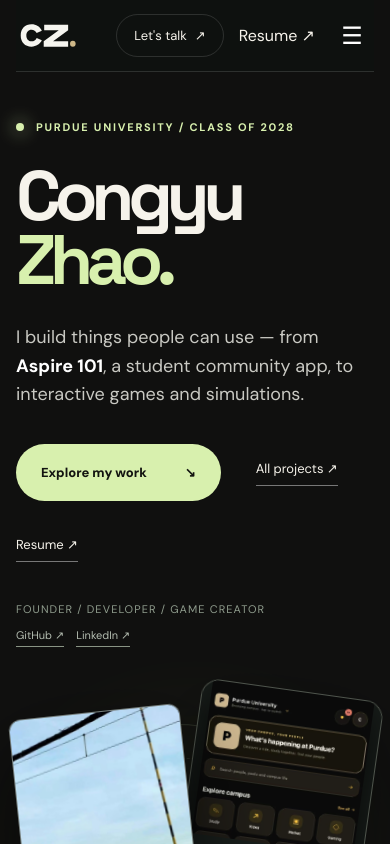
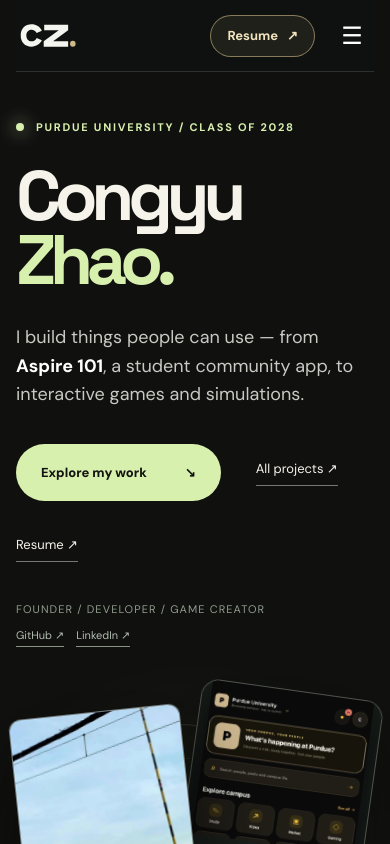
Before and after one commit to skrgulang/congyuzhao-portfolio, a Next.js app: page / in a window 390 px wide. Shown: the top 844 px of the page. Built offline with nearby package versions, Linux system fonts and the light colour scheme.

Commit message:
Make mobile Resume button prominent without crowding hamburger navigation

```diff
--- a/app/globals.css
+++ b/app/globals.css
@@ -901,3 +901,20 @@ html{scroll-padding-top:24px}
 .resumePdfPreview{color:var(--lime);font-weight:650;font-size:14px;text-decoration:underline;text-underline-offset:5px}
 .resumePdfPreview:focus-visible,.resumePdfDownload:focus-visible{outline:2px solid var(--lime);outline-offset:5px}
 @media(max-width:440px){.resumeDownloadActions{align-items:stretch;flex-direction:column}.resumeDownloadActions .resumePdfDownload{width:100%}.resumePdfPreview{padding:10px 0}}
+
+/* Resume is a direct, visible action on narrow phones (without opening navigation). */
+.navResume{display:none;align-items:center;justify-content:center;gap:9px;white-space:nowrap;min-height:42px;padding:10px 16px;border:1px solid rgba(206,184,136,.6);border-radius:999px;color:#f2e4bf;background:rgba(206,184,136,.09);font-size:13px;font-weight:700;text-decoration:none;transition:background .2s,border-color .2s}
+.navResume:hover{background:rgba(206,184,136,.2);border-color:#ceb888}
+.navResume:focus-visible{outline:2px solid var(--lime);outline-offset:4px}
+.footerResume{color:var(--lime);text-decoration:underline;text-underline-offset:5px;white-space:nowrap}
+.footerResume:hover,.footerResume:focus-visible{color:#f0e0b9}
+@media(max-width:650px){
+ .newNav .navContact{display:none}
+ .newNav .navResume{display:inline-flex;margin-left:auto}
+ .newNav .newLogo{flex:0 0 auto}
+ .newNav .menuToggle{flex:0 0 44px}
+}
+@media(max-width:350px){
+ .newNav .navResume{padding:10px 11px;font-size:12px}
+ .newNav{gap:9px}
+}
```
